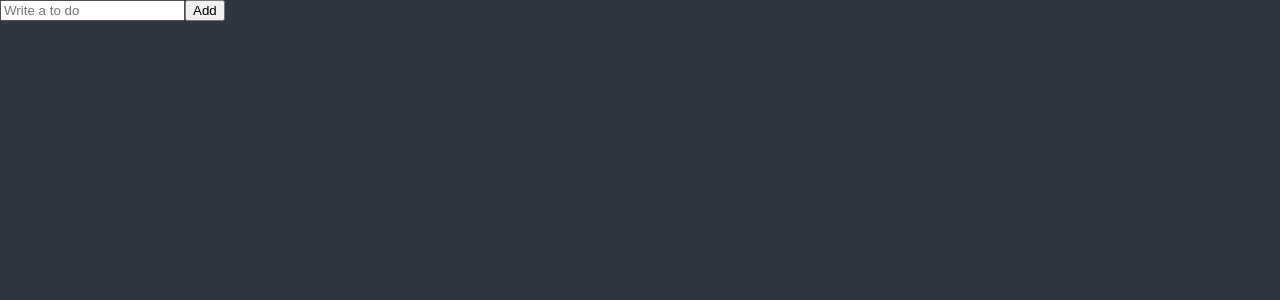
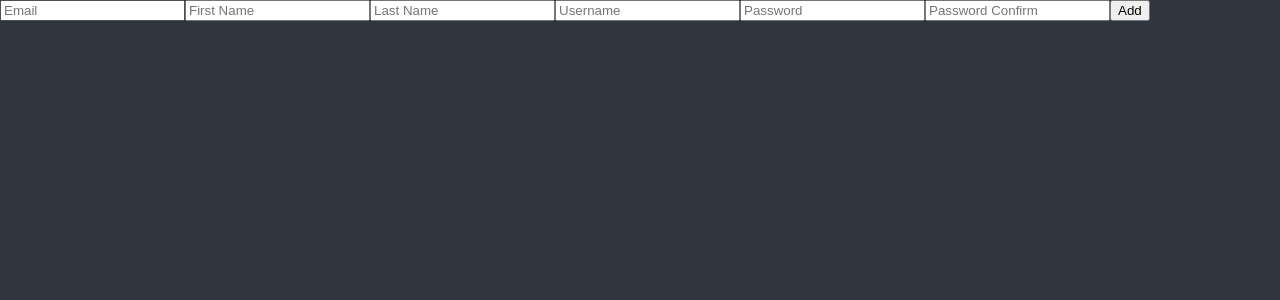
Before and after one commit to robinyeon/Recoil-prac, a React (Create React App) app: page / in a window 1280 px wide. Shown: the top 300 px of the page. Built offline with nearby package versions, Linux system fonts and the light colour scheme.

Commit message:
updated: Block commented prev TodoList form then practiced React Hook Form

```diff
--- a/package.json
+++ b/package.json
@@ -13,6 +13,7 @@
     "@types/styled-components": "^5.1.22",
     "react": "^17.0.2",
     "react-dom": "^17.0.2",
+    "react-hook-form": "^7.27.0",
     "react-query": "^3.34.14",
     "react-router-dom": "^5.3.0",
     "react-scripts": "5.0.0",
--- a/src/TodoList.tsx
+++ b/src/TodoList.tsx
@@ -1,26 +1,57 @@
 import React, { useState } from "react";
+import { useForm } from "react-hook-form";
 
 const TodoList = () => {
+  // input천지 일때(e.g. 회원가입폼) 유용한 React Hook Form
+  // register fn: onChange 핸들러 함수 만들고, props넣기, setState 대체. 문자열을 함께 보내줘서 name을 설정해줘야한다. 띄어쓰기 없이 camelCase나 snake_case
+  // watch fn: form들의 변화를 감시(onChange 찍어줌)
+  const { register, watch } = useForm();
+  console.log(watch());
+  return (
+    <div>
+      <form>
+        <input {...register("email")} placeholder="Email" />
+        <input {...register("firstName")} placeholder="First Name" />
+        <input {...register("lastName")} placeholder="Last Name" />
+        <input {...register("username")} placeholder="Username" />
+        <input {...register("password")} placeholder="Password" />
+        <input
+          {...register("passwordConfirm")}
+          placeholder="Password Confirm"
+        />
+        <button>Add</button>
+      </form>
+    </div>
+  );
+};
+
+/* const TodoList = () => {
   const [todo, setTodo] = useState("");
+  const [todoError, setTodoError] = useState("");
   const onChange = (event: React.FormEvent<HTMLInputElement>) => {
     const {
       currentTarget: { value },
     } = event;
+    setTodoError("");
     setTodo(value);
   };
 
   const onSubmit = (event: React.FormEvent<HTMLFormElement>) => {
     event.preventDefault();
-    console.log(todo);
+    if (todo.length < 10) {
+      return setTodoError("Todo should be longer!");
+    }
+    console.log("submitted!");
   };
   return (
     <div>
       <form onSubmit={onSubmit}>
         <input onChange={onChange} value={todo} placeholder="Write a to do" />
         <button>Add</button>
+        {todoError !== "" ? todoError : null}
       </form>
     </div>
   );
-};
+}; */
 
 export default TodoList;
```
Also changed, not shown: 1 other file (tests, documents, lock files or other folders).
